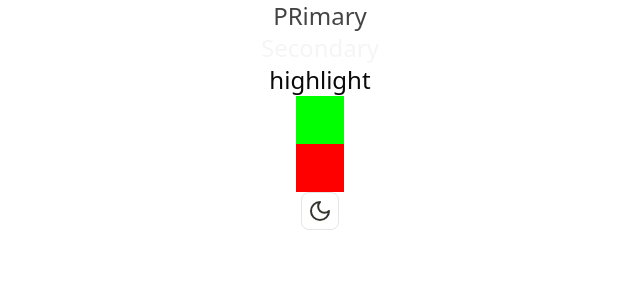
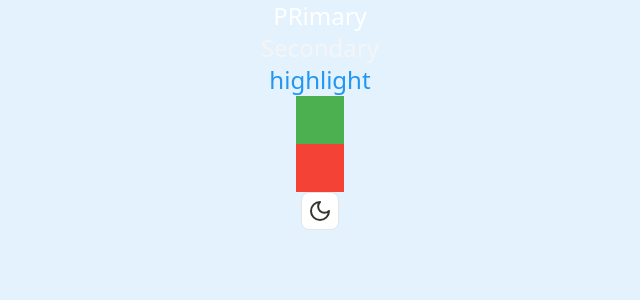
Before and after one commit to Victor-Spichenkoff/million_show, a Next.js app: page / in a window 1280 px wide. Shown: the top 300 px of the page, without its empty margins (320-960 px from the left). Built offline with nearby package versions, Linux system fonts and the light colour scheme.

Commit message:
Choose theme

```diff
--- a/app/page.tsx
+++ b/app/page.tsx
@@ -4,10 +4,10 @@ import Image from "next/image";
 export default function Home() {
 
   return (
-    <div className="flex flex-col items-center text-2xl bg-back" >
-      <h1 className="text-primary">PRimary</h1>
+    <div className="flex flex-col items-center text-2xl bg-back h-screen w-screen" >
+      <h1 className="text-text">PRimary</h1>
       <h1 className="text-secondary">Secondary</h1>
-      <h1 className="text-highlight">highlight</h1>
+      <h1 className="text-hightlight">highlight</h1>
       <div className="bg-success w-12 h-12"></div>
       <div className="bg-error w-12 h-12"></div>
       <ThemeToggle />
--- a/css/tailwind.css
+++ b/css/tailwind.css
@@ -1,7 +1,7 @@
 @import "tailwindcss";
 
 @theme {
-    --color-back: ar(--back);
+    --color-back: var(--back);
     --color-text: var(--text);
     --color-secondary: var(--secondary);
     --color-hightlight: var(--hightlight);
@@ -9,24 +9,44 @@
     --color-error: var(--error);
 }
 
+:root {
+    --hightlight: #2196f3;
+    --primary: #0d47a1;
+    --secondary: #bbdefb;
+    --text: #ffffff;
+    --back: #e3f2fd;
+    --success: #4caf50;
+    --error: #f44336;
+  }
 
-:root {
-    --hightlight: #F32;
-    --primary: #444;
-    --secondary: #fdF;
-    --text: #131313;
-    --back: #D11;
-    --success: #0F0;
-    --error: #F00;
-}
+  .dark {
+    --hightlight: #64b5f6;
+    --primary: #1a237e;
+    --secondary: #0d47a1;
+    --text: #ffffff;
+    --back: #0a0a23;
+    --success: #00e676;
+    --error: #ff5252;
+  }
 
+/* dourado, success e erro bom */
+/* * O doura é bem bonito, dinheiro*/
+/* :root {
+    --hightlight: #d4af37;
+  --primary: #ffffff;
+    --secondary: #e6e6e6;
+    --text: #111;
+    --back: #f7f7f7;
+    --success: #4caf50;
+    --error: #f44336;
+  }
 
-.dark {
-    --hightlight: #F32;
-    --primary: #ffffff;
-    --secondary: #fdF;
-    --text: #FFF;
-    --back: rgb(51; 51, 51);
-    --success: #0F0;
-    --error: #F00;
-}
+  .dark {
+    --hightlight: #ffd700;
+    --primary: #1e1e1e;
+    --secondary: #2c2c2c;
+    --text: #f1f1f1;
+    --back: #121212;
+    --success: #00ff00;
+    --error: #ff3333;
+  } */
```
Also changed, not shown: _tailwind.config.ts (renamed from tailwind.config.ts).
